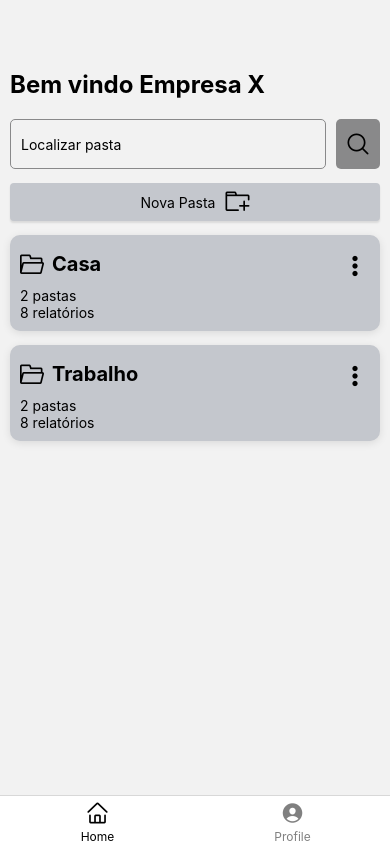
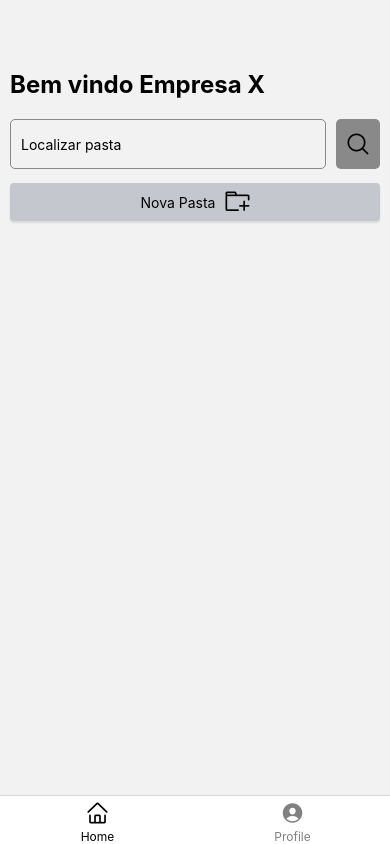
Before and after one commit to tiago-forward/app-mobile, a React Native app: screen /Home in a window 390 px wide. Built offline with nearby package versions, Linux system fonts and the light colour scheme.

Commit message:
new create folder function

```diff
--- a/src/pages/Home/index.tsx
+++ b/src/pages/Home/index.tsx
@@ -1,4 +1,4 @@
-import React from "react";
+import React, { useState } from "react";
 import {
     View,
     Text,
@@ -15,6 +15,11 @@ import FolderContainer from "./components/FolderContainer";
 
 export default function Home() {
     const navigation = useNavigation();
+    const [folders, setFolders] = useState([]); // Estado para as pastas principais
+
+    const createFolder = (folderName) => {
+        setFolders([...folders, folderName]); // Adiciona uma nova pasta
+    };
 
     return (
         <View style={styles.container}>
@@ -33,7 +38,7 @@ export default function Home() {
 
             <TouchableOpacity
                 style={styles.createButton}
-                onPress={() => {/* lógica de criação */ }}
+                onPress={() => createFolder("Nova Pasta")}
             >
                 <Text>
                     Nova Pasta
@@ -42,8 +47,13 @@ export default function Home() {
             </TouchableOpacity>
 
             <View style={styles.fileCategories}>
-                <FolderContainer title={"Casa"} onFolderPress={() => navigation.navigate('FolderContent', { folderName: 'Casa' })} />
-                <FolderContainer title={"Trabalho"} onFolderPress={() => navigation.navigate('FolderContent', { folderName: 'Trabalho' })} />
+                {folders.map((folder, index) => (
+                    <FolderContainer
+                        key={index}
+                        title={folder}
+                        onFolderPress={() => navigation.navigate('FolderContent', { folderName: folder })}
+                    />
+                ))}
             </View>
         </View>
     );
```
